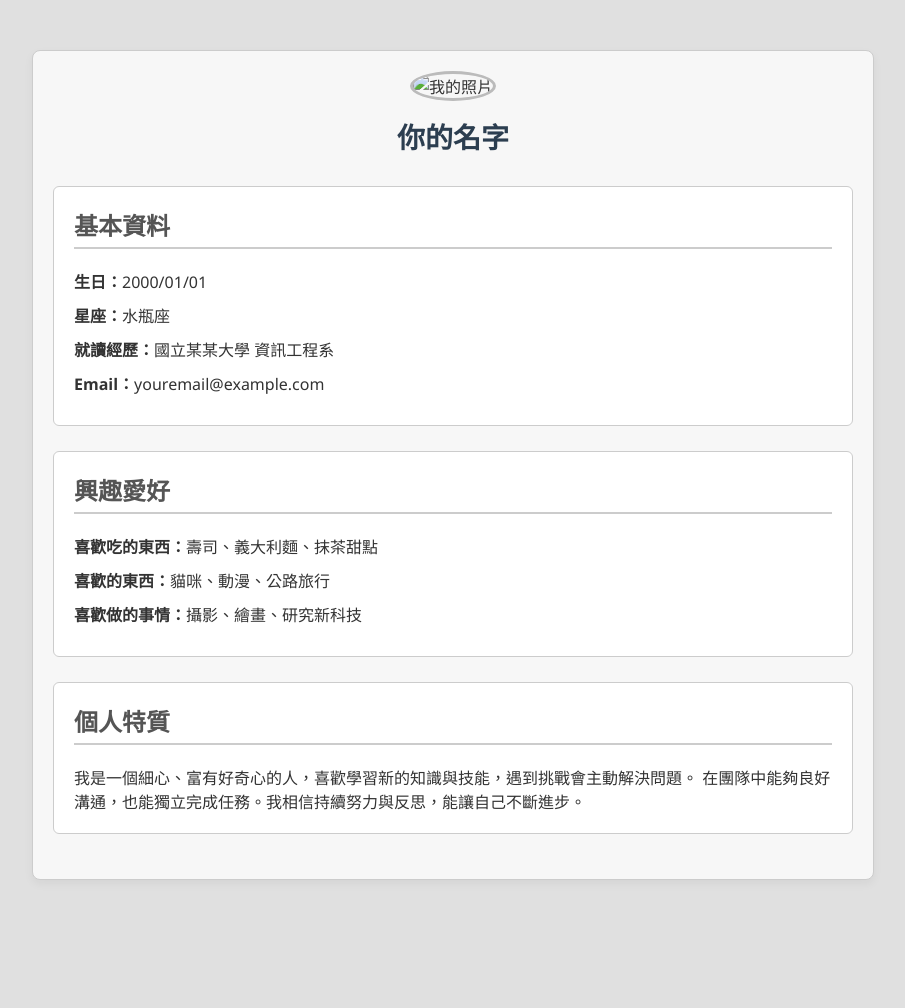
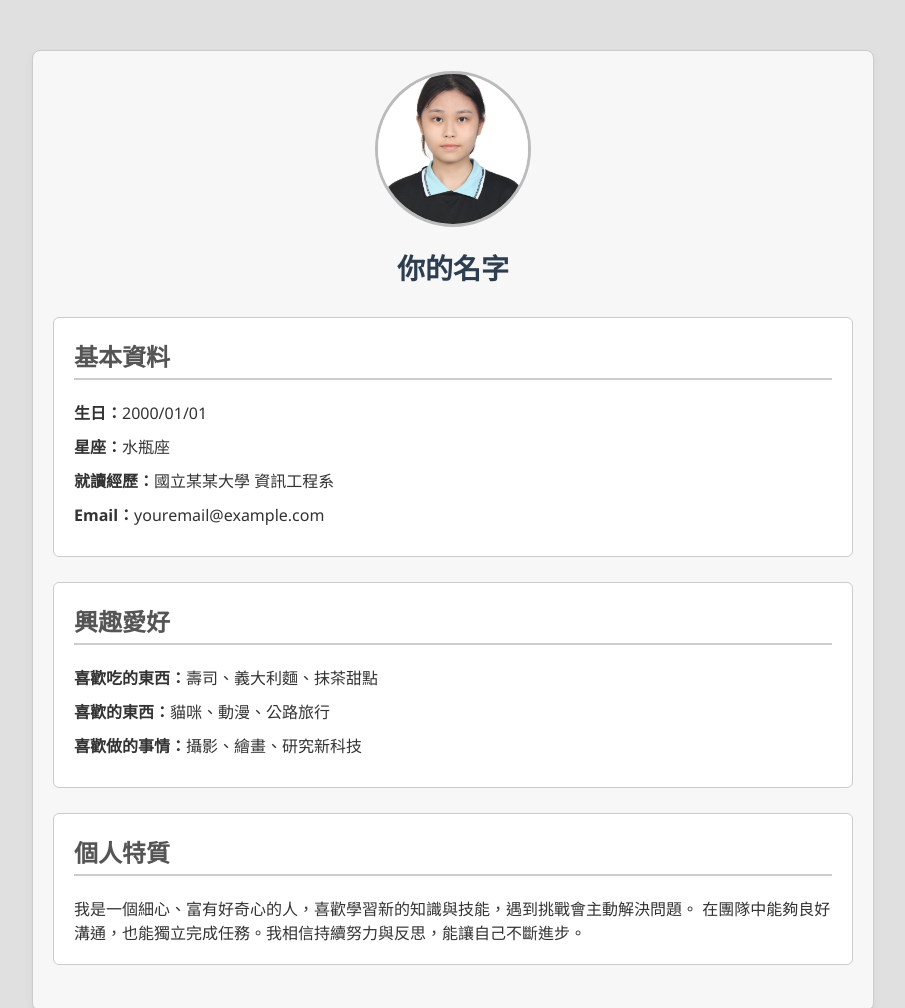
Before and after one commit to yuzhenh55-ux/Computer-Science, a plain HTML site: page index.html in a window 1280 px wide. Shown: the top 1008 px of the page, without its empty margins (187-1092 px from the left). Before the commit the page ends 930 px from the top, so only its background shows below. Drawn offline with Linux system fonts and the light colour scheme.

Commit message:
Update index.html

```diff
--- a/index.html
+++ b/index.html
@@ -84,7 +84,7 @@
 
     <!-- 個人照片和名字 -->
     <div class="profile">
-      <img src="images24/IMG_8798 (1)" alt="我的照片">
+      <img src="myself.jpg" alt="我的照片">
       <h1>你的名字</h1>
     </div>
 
```
